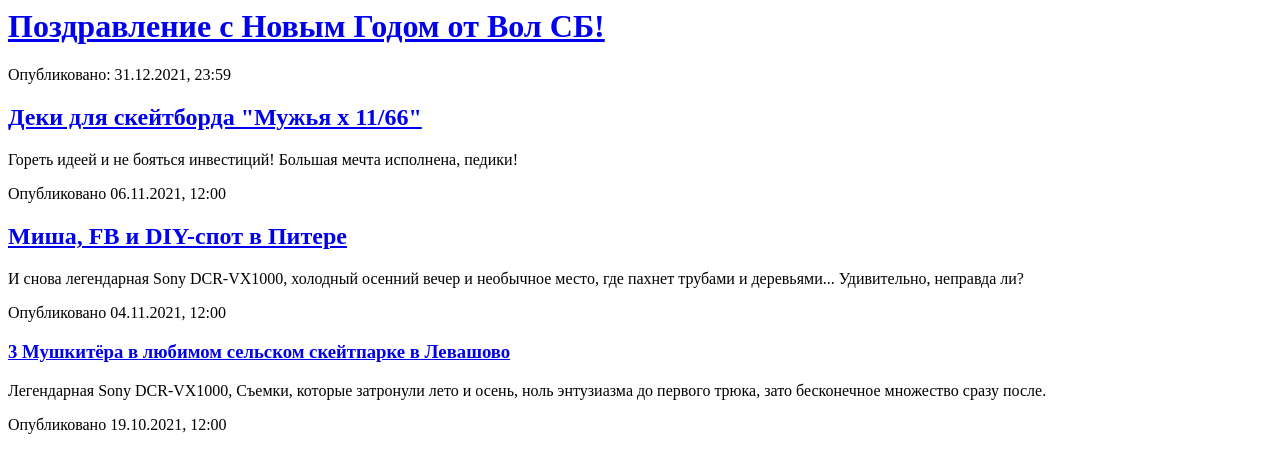
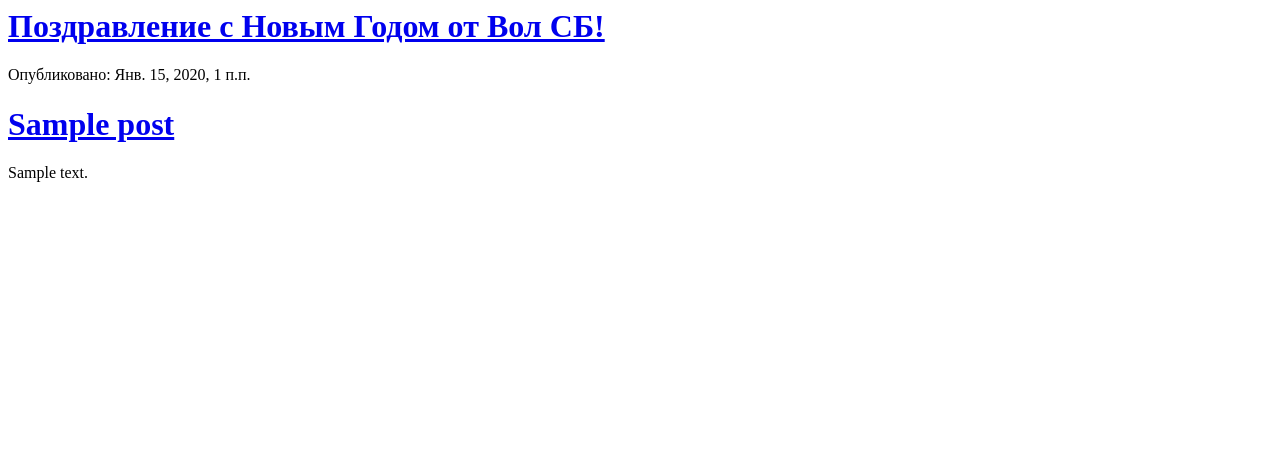
Before and after one commit to sbredman13/my-first-blog, a Django app: page / in a window 1280 px wide. Shown: the top 473 px of the page. Run offline with Django 3.2, Linux system fonts and the light colour scheme; tables that the repository leaves empty hold one stand-in row (values such as "Sample post").

Commit message:
Modified templates to display posts from database.

```diff
--- a/blog/templates/blog/post_list.html
+++ b/blog/templates/blog/post_list.html
@@ -7,22 +7,12 @@
             <h1><a href="https://www.youtube.com/watch?v=k2uAajRf0B0">Поздравление с Новым Годом от Вол СБ!</a></h1>
         </div>
 
+        {% for post in posts %}
         <div>
-            <p>Опубликовано: 31.12.2021, 23:59</p>
-            <h2><a href="https://www.youtube.com/watch?v=BrOpb5tSpsY">Деки для скейтборда "Мужья х 11/66"</a></h2>
-            <p>Гореть идеей и не бояться инвестиций! Большая мечта исполнена, педики!</p>
-            <p>Опубликовано 06.11.2021, 12:00</p>
+            <p>Опубликовано: {{ post.published_date }}</p>
+            <h1><a href="https://www.youtube.com/watch?v=KP4icHlAomg">{{ post.title }}</a></h1>
+            <p>{{ post.text|linebreaksbr }}</p>
         </div>
-
-        <div>
-            <h2><a href="https://www.youtube.com/watch?v=v3s5nRIweaM">Миша, FB и DIY-спот в Питере</a></h2>
-            <p>И снова легендарная Sony DCR-VX1000, холодный осенний вечер и необычное место, где пахнет трубами и деревьями... Удивительно, неправда ли?</p>
-            <p>Опубликовано 04.11.2021, 12:00</p>
-        </div>
-
-        <div>
-            <h3><a href="https://www.youtube.com/watch?v=KP4icHlAomg">3 Мушкитёра в любимом сельском скейтпарке в Левашово</a></h2>
-            <p>Легендарная Sony DCR-VX1000, Съемки, которые затронули лето и осень, ноль энтузиазма до первого трюка, зато бесконечное множество сразу после.</p>
-            <p>Опубликовано 19.10.2021, 12:00</p>
+        {% endfor %}
     </body>
 </html>
--- a/blog/views.py
+++ b/blog/views.py
@@ -1,3 +1,7 @@
 from django.shortcuts import render
+from django.utils import timezone
+from .models import Post
+
 def post_list(request):
-    return render(request, 'blog/post_list.html', {})
+    posts = Post.objects.filter(published_date__lte=timezone.now()).order_by('published_date')
+    return render(request, 'blog/post_list.html', {'posts': posts})
```
